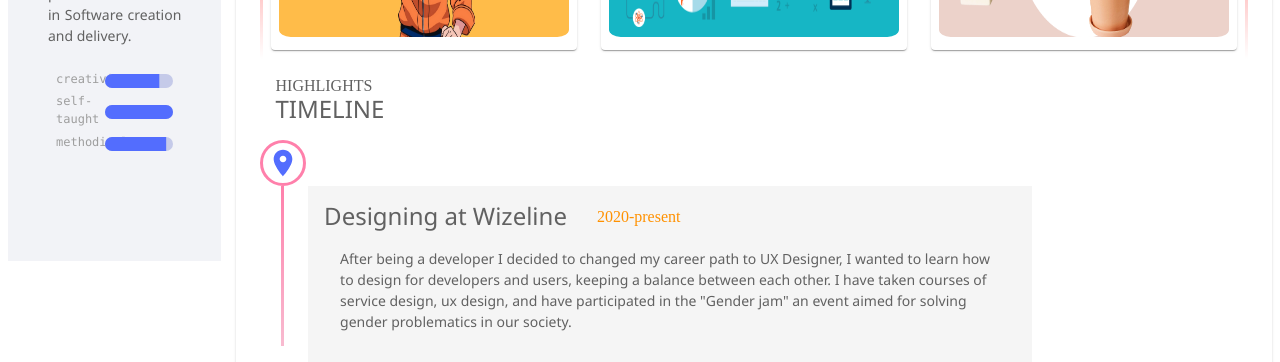
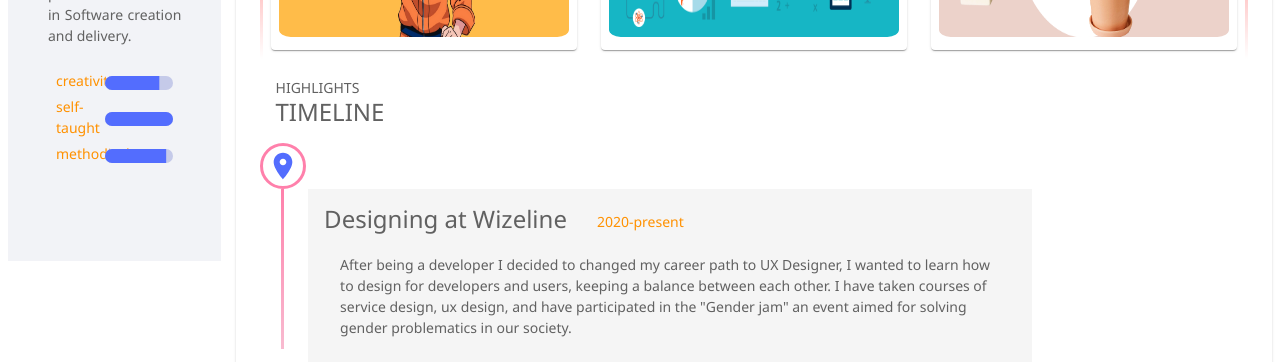
Before and after one commit to GabrielaSaldana/profile, a React (Create React App) app: page / in a window 1280 px wide. Shown: the part 547-909 px from the top of the page. Built offline with nearby package versions, Linux system fonts and the light colour scheme.

Commit message:
cleaning

```diff
--- a/src/components/ProgressBar/index.jsx
+++ b/src/components/ProgressBar/index.jsx
@@ -13,7 +13,6 @@
   },
   attributeLabels: {
     textAlign: "left",
-    color: theme.palette.text.secondary
   },
   backgrounBar: {
     backgroundColor: theme.palette.primary.light
@@ -53,8 +52,12 @@
           alignItems="center"
         >
           <Grid item xs={5}>
-            <Typography variant="body2" gutterBottom>
-              <code className={classes.attributeLabels}>{attribute.name}</code>
+            <Typography
+              gutterBottom
+              className={classes.attributeLabels}
+              color="secondary"
+            >
+              {attribute.name}
             </Typography>
           </Grid>
           <Grid item xs>
--- a/src/components/TimeLine/index.jsx
+++ b/src/components/TimeLine/index.jsx
@@ -3,7 +3,6 @@
 import Typography from "@material-ui/core/Typography";
 import PlaceIcon from "@material-ui/icons/Place";
 import Avatar from "@material-ui/core/Avatar";
-import { useTheme } from "@material-ui/core/styles";
 
 const useStyles = makeStyles(theme => ({
   root: {
@@ -101,20 +100,19 @@
 
 function TimeLine() {
   const classes = useStyles();
-  const theme = useTheme();
 
   return (
     <div id="timeline" className={classes.root}>
       <div className={classes.description}>
-        <Typography variant="body" color={theme.palette.text.primary}>
+        <Typography color="textPrimary">
           HIGHLIGHTS
         </Typography>
-        <Typography variant="h2" color={theme.palette.text.primary}>
+        <Typography variant="h2" color="textPrimary">
           TIMELINE
         </Typography>
       </div>
-      {historyCheckpoints.map(checkpoint => (
-        <>
+      {historyCheckpoints.map((checkpoint, index) => (
+        <div key={index}>
           <Avatar className={classes.checkPoint}>
             <PlaceIcon />
           </Avatar>
@@ -124,7 +122,6 @@
               <div style={{ display: "flex" }}>
                 <Typography variant="h2">{checkpoint.title}</Typography>
                 <Typography
-                  variant="body"
                   className={classes.date}
                   color="secondary"
                 >
@@ -134,7 +131,7 @@
               <div className={classes.description}>{checkpoint.desc}</div>
             </div>
           </div>
-        </>
+        </div>
       ))}
     </div>
   );
```
Also changed, not shown: public/manifest.json.
